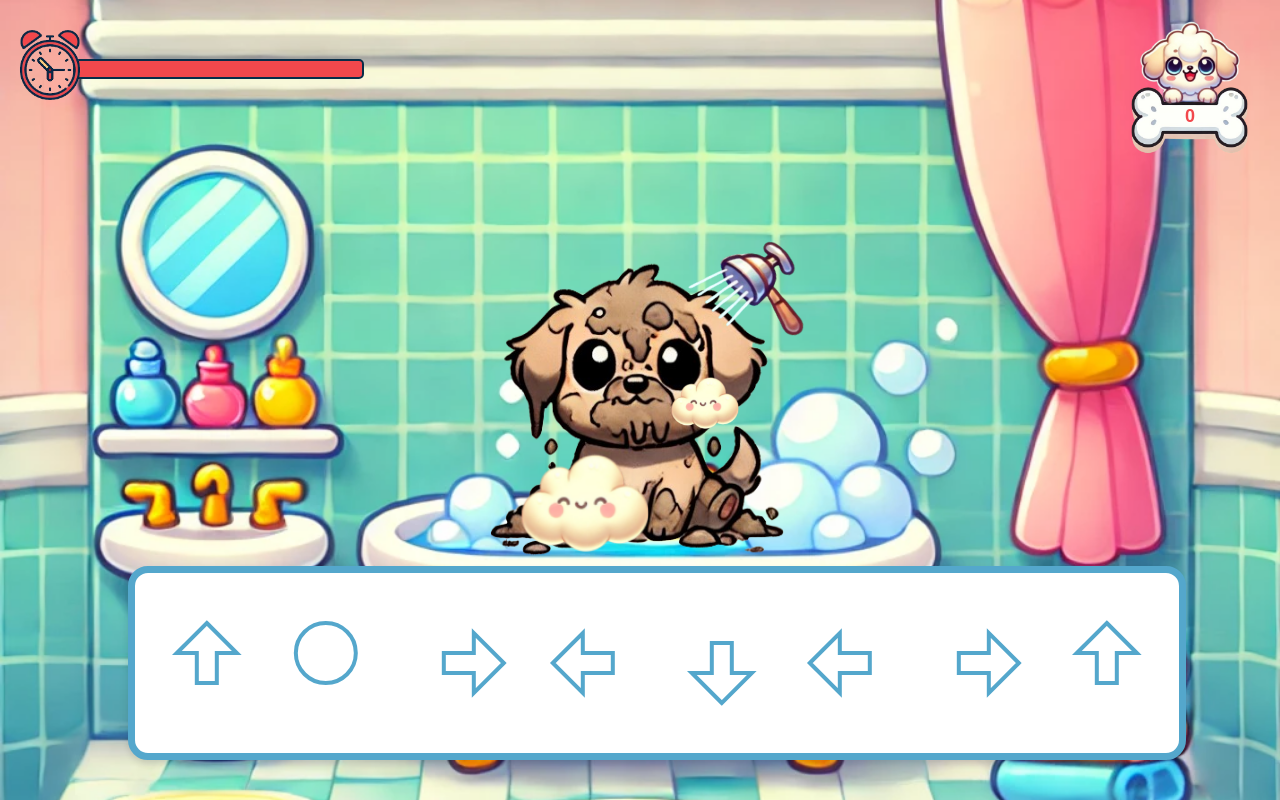
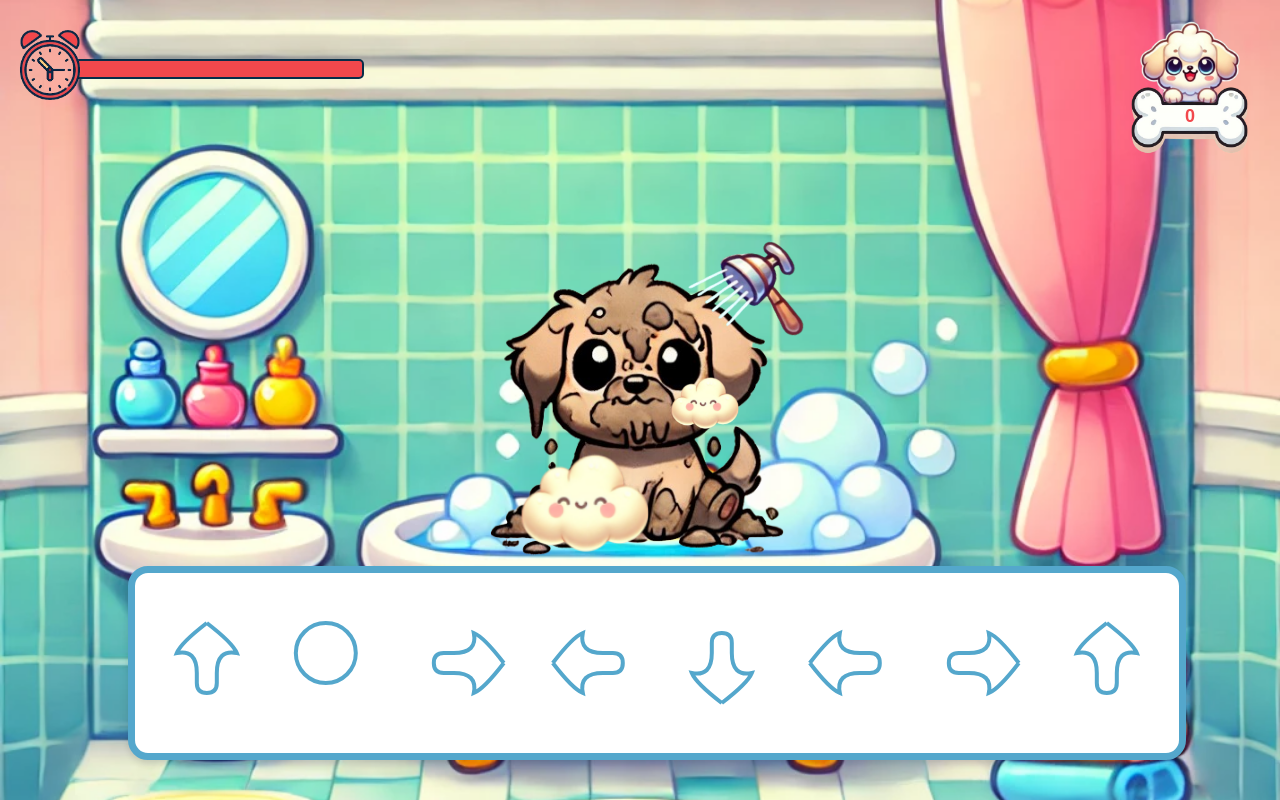
Before and after one commit to happyDDang/client, a Vue app: page / in a window 1280 px wide. Both pictures are taken after a click on the link "GAME START!". Built offline with nearby package versions, Linux system fonts and the light colour scheme.

Commit message:
style: Change Arrow design

```diff
--- a/src/components/Arrow.vue
+++ b/src/components/Arrow.vue
@@ -2,6 +2,32 @@
 export default {
   name: 'ArrowSvg',
 };
+</script>
+
+<script setup>
+import { defineProps, computed } from 'vue';
+
+const props = defineProps({
+  isFilled: {
+    type: Boolean,
+    default: false,
+  },
+  direction: {
+    type: String,
+    default: 'up',
+    validator: (value) =>
+      ['up', 'down', 'left', 'right', 'space'].includes(value),
+  },
+});
+
+const rotationMap = {
+  up: 'rotate(0deg)',
+  right: 'rotate(90deg)',
+  down: 'rotate(180deg)',
+  left: 'rotate(-90deg)',
+};
+
+const rotation = computed(() => rotationMap[props.direction] || 'rotate(0deg)');
 </script>
 
 <template>
@@ -14,7 +40,6 @@ export default {
     stroke-width="2"
     class="circle-icon"
   >
-    <!-- 동그라미 -->
     <circle
       cx="20"
       cy="20"
@@ -33,9 +58,17 @@ export default {
     fill="none"
     :style="{ transform: rotation }"
   >
-    <!-- 화살표 -->
-    <polygon
-      points="25,5 40,20 30,20 30,35 20,35 20,20 10,20"
+    <!-- 둥근 화살표 -->
+    <path
+      d="M 25 5
+         Q 38 15, 40 20
+         Q 30 18, 30 30
+         L 30 35
+         Q 30 40, 25 40
+         Q 20 40, 20 35
+         L 20 30
+         Q 20 18, 10 20
+         Q 12 15, 25 5"
       :class="{ filled: isFilled }"
       stroke="#54a7cc"
       stroke-width="2"
@@ -43,41 +76,15 @@ export default {
   </svg>
 </template>
 
-<script setup>
-import { defineProps } from 'vue';
-
-const props = defineProps({
-  isFilled: {
-    type: Boolean,
-    default: false,
-  },
-  direction: {
-    type: String,
-    default: 'up', // 기본 방향은 위쪽
-    validator: (value) =>
-      ['up', 'down', 'left', 'right', 'space'].includes(value), // space 추가
-  },
-});
-
-const rotationMap = {
-  up: 'rotate(0deg)', // 기본 회전 (위쪽)
-  right: 'rotate(90deg)', // 오른쪽
-  down: 'rotate(180deg)', // 아래쪽
-  left: 'rotate(-90deg)', // 왼쪽
-};
-
-const rotation = rotationMap[props.direction] || 'rotate(0deg)'; // 기본 회전값
-</script>
-
 <style scoped>
 .arrow-icon,
 .circle-icon {
   width: 100px;
   height: 100px;
   cursor: pointer;
-  transition: transform 0.3s ease; /* 부드러운 애니메이션 효과 */
+  transition: transform 0.3s ease;
 }
 .filled {
-  fill: #54a7cc; /* 색상 변경 */
+  fill: #54a7cc;
 }
 </style>
```
